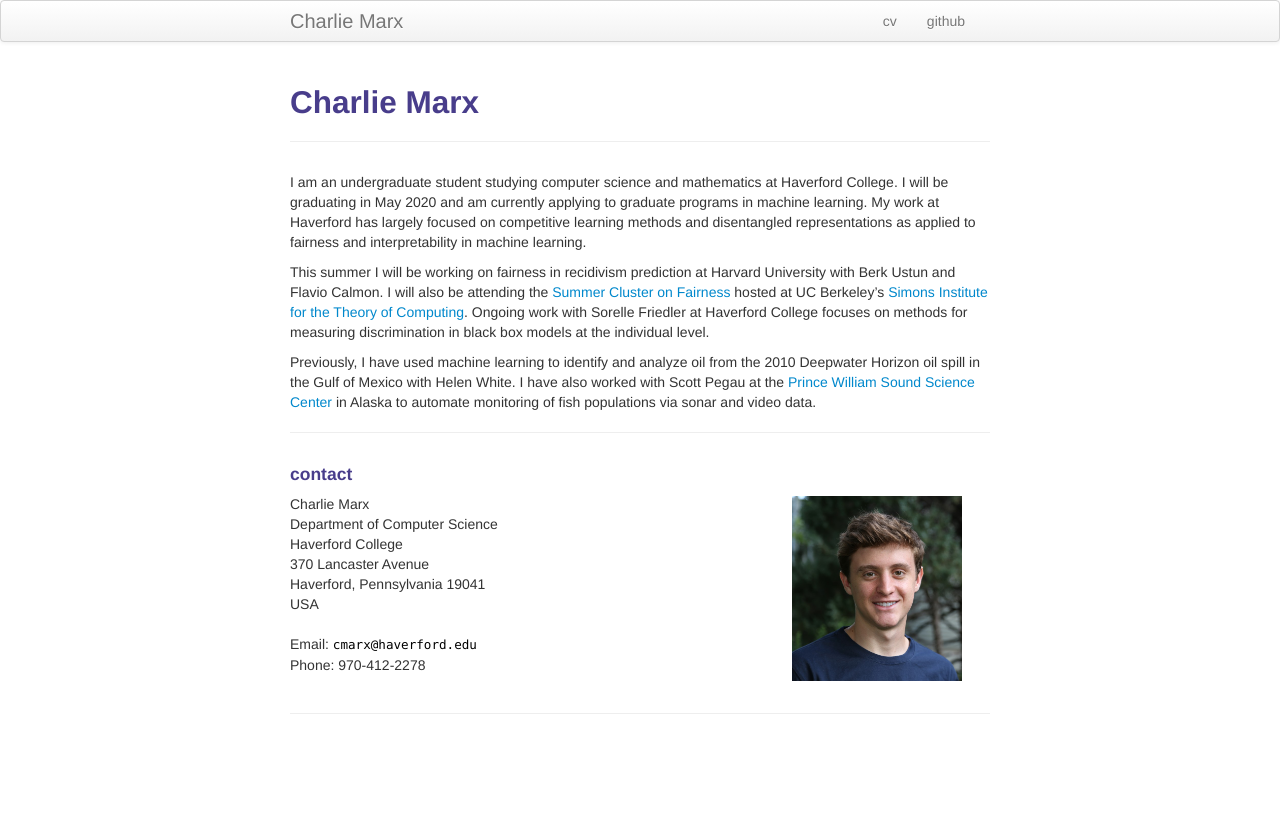
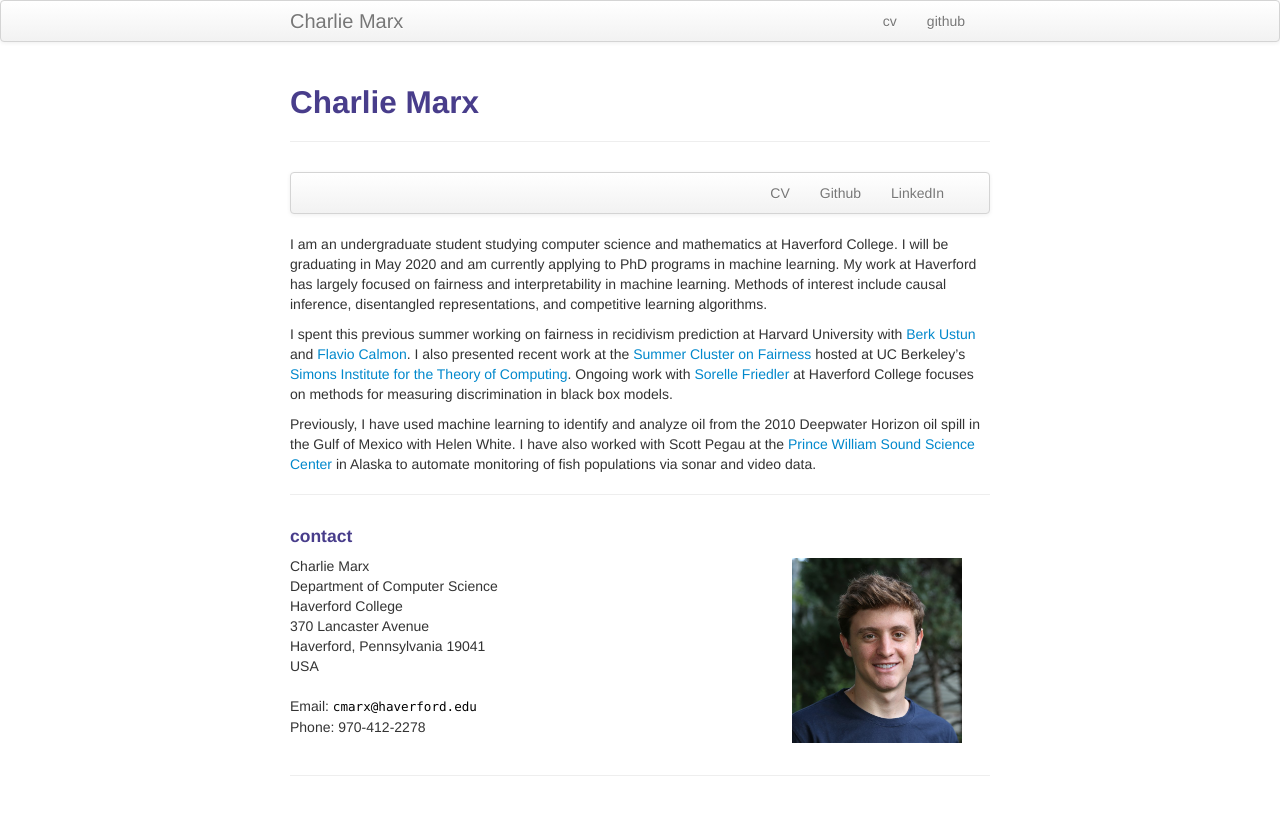
Before and after one commit to charliemarx/charliemarx.github.io, a Jekyll site: the page built from index.md, in a window 1280 px wide. Shown: the top 815 px of the page. Built offline with Jekyll 4.4.1, drawn with Linux system fonts in a browser that asks for light colours.

Commit message:
Changing navbar

```diff
--- a/index.md
+++ b/index.md
@@ -8,9 +8,21 @@ description: Charlie Marx is an undergraduate student studying computer science
   <h2>{{ page.title }} {% if page.tagline %} <small>{{ page.tagline }}</small>{% endif %}</h2>
 </div>
 
-I am an undergraduate student studying computer science and mathematics at Haverford College. I will be graduating in May 2020 and am currently applying to graduate programs in machine learning. My work at Haverford has largely focused on competitive learning methods and disentangled representations as applied to fairness and interpretability in machine learning.
 
-This summer I will be working on fairness in recidivism prediction at Harvard University with Berk Ustun and Flavio Calmon. I will also be attending the [Summer Cluster on Fairness](https://simons.berkeley.edu/programs/fairness2019) hosted at UC Berkeley's [Simons Institute for the Theory of Computing](https://simons.berkeley.edu/). Ongoing work with Sorelle Friedler at Haverford College focuses on methods for measuring discrimination in black box models at the individual level.
+<div class="navbar">
+  <div class="navbar-inner">
+      <ul class="nav">
+          <li><a href="{{ BASE_PATH }}/assets/cmarx_CV.pdf">CV</a></li>
+          <li><a href="https://github.com/charliemarx">Github</a></li>
+          <li><a href="https://www.linkedin.com/in/charles-marx-9b63b3163/">LinkedIn</a></li>
+      </ul>
+  </div>
+</div>
+
+
+I am an undergraduate student studying computer science and mathematics at Haverford College. I will be graduating in May 2020 and am currently applying to PhD programs in machine learning. My work at Haverford has largely focused on fairness and interpretability in machine learning. Methods of interest include causal inference, disentangled representations, and competitive learning algorithms.
+
+I spent this previous summer working on fairness in recidivism prediction at Harvard University with [Berk Ustun](http://www.berkustun.com/) and [Flavio Calmon](http://people.seas.harvard.edu/~flavio/). I also presented recent work at the [Summer Cluster on Fairness](https://simons.berkeley.edu/programs/fairness2019) hosted at UC Berkeley's [Simons Institute for the Theory of Computing](https://simons.berkeley.edu/). Ongoing work with [Sorelle Friedler](http://sorelle.friedler.net/) at Haverford College focuses on methods for measuring discrimination in black box models.
 
 Previously, I have used machine learning to identify and analyze oil from the 2010 Deepwater Horizon oil spill in the Gulf of Mexico with Helen White. I have also worked with Scott Pegau at the [Prince William Sound Science Center](http://pwssc.org/) in Alaska to automate monitoring of fish populations via sonar and video data.
 
```
Also changed, not shown: 1 other file.
